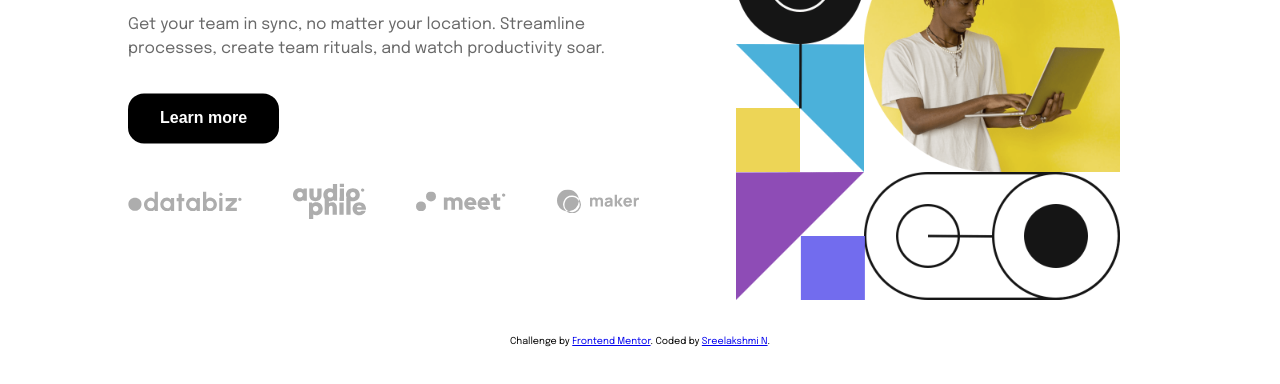
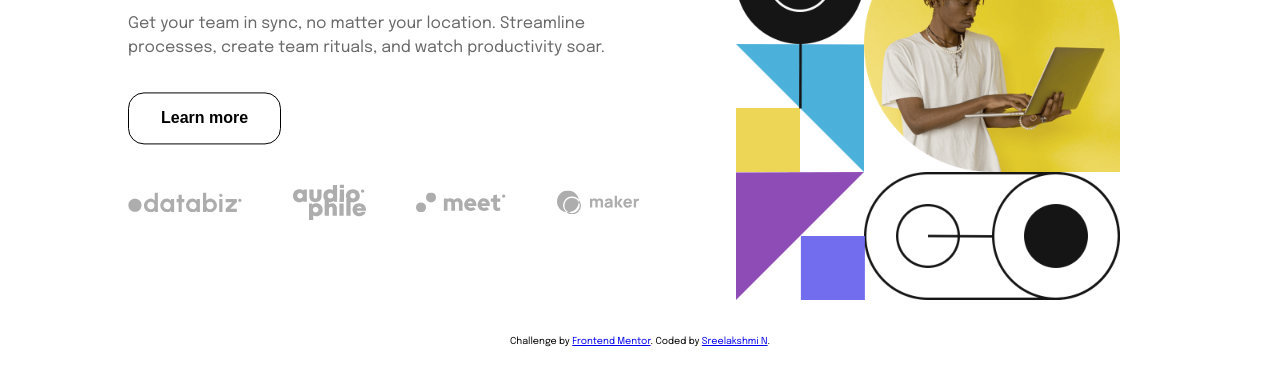
Before and after one commit to sree-lakshmi-n/intro-section-with-dropdown-navigation, a plain HTML site: page index.html in a window 1280 px wide. In both pictures the pointer is over the button "Learn more". Shown: the part 332-716 px from the top of the page. Drawn offline with Linux system fonts and the light colour scheme.

Commit message:
Learn more button active state styling

```diff
--- a/style.css
+++ b/style.css
@@ -184,7 +184,11 @@ li:active {
   border-radius: 1em;
   font-weight: bold;
 }
-
+.top-banner-btn:hover {
+  border: 0.1em solid #000000;
+  background-color: transparent;
+  color: #000000;
+}
 /* Top banner client logos */
 .top-banner-client-logos {
   display: flex;
```
